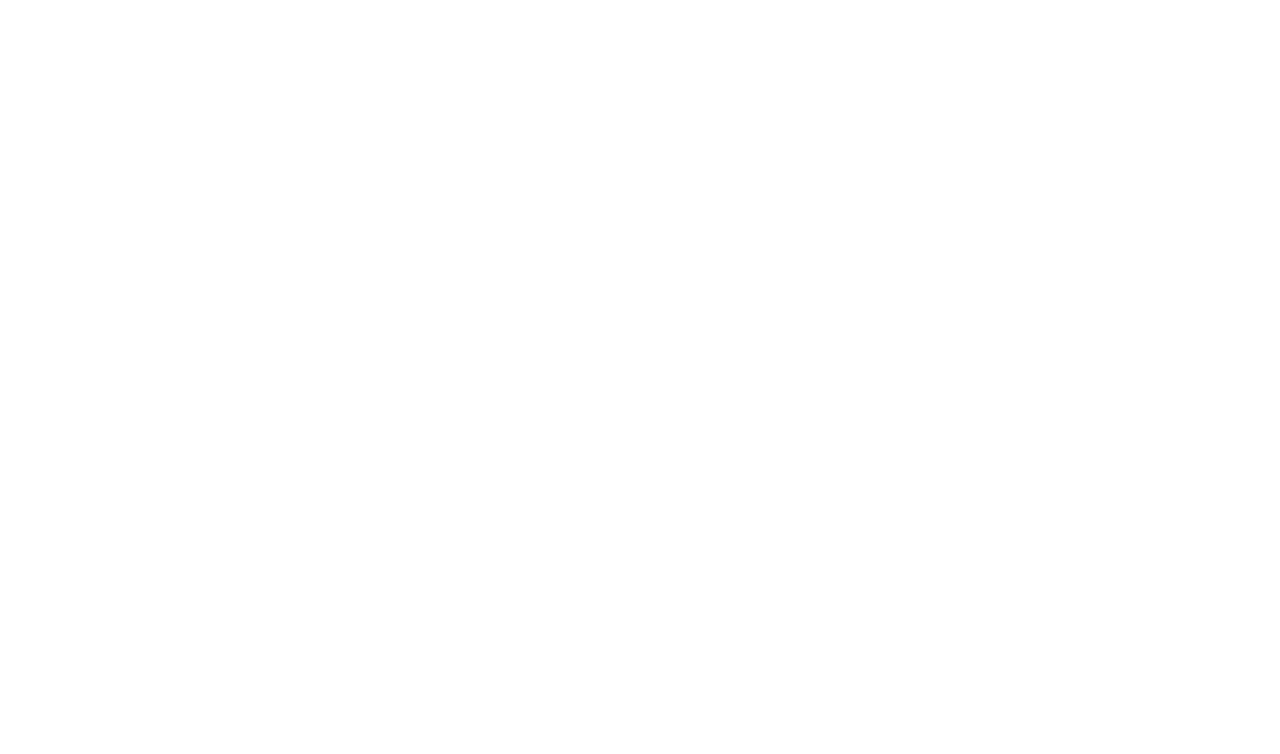
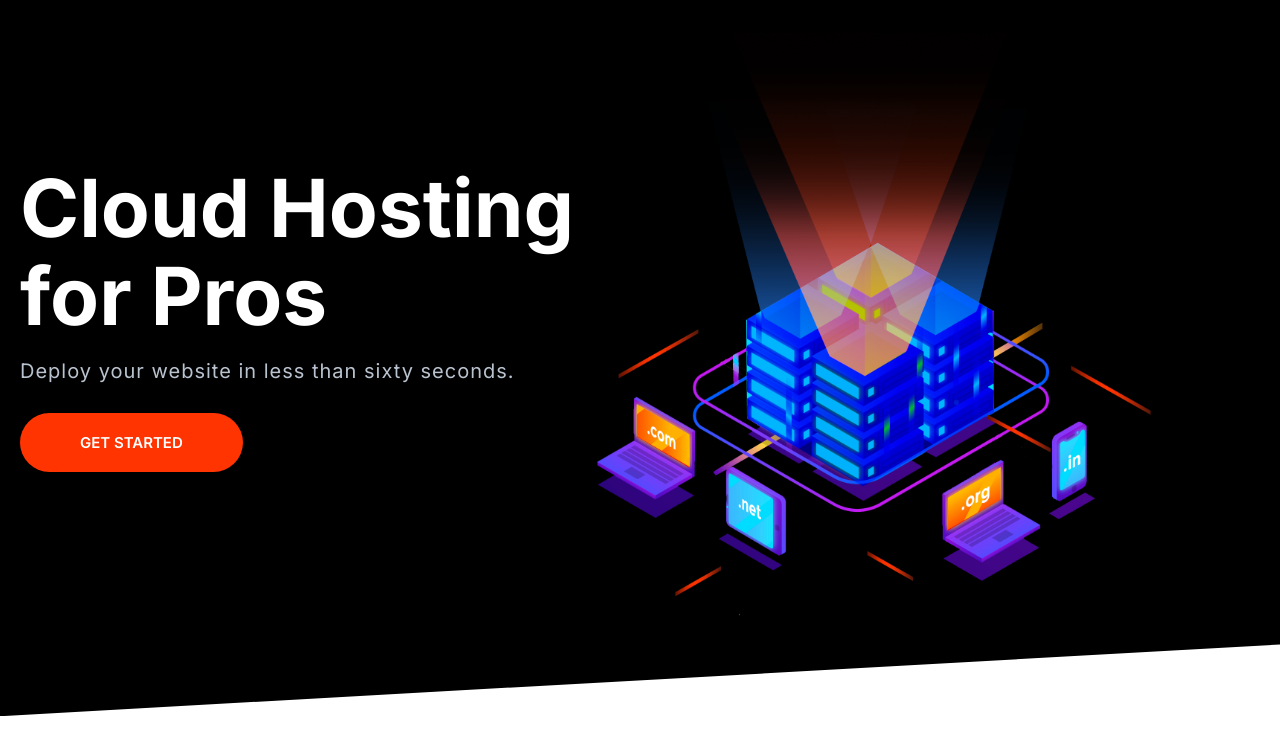
Before and after one commit to faysal3875/HTML_PROJECT, a plain HTML site: page index.html in a window 1280 px wide. Drawn offline with Linux system fonts and the light colour scheme.

Commit message:
Define her components.

```diff
--- a/css/stylesheet.css
+++ b/css/stylesheet.css
@@ -21,6 +21,7 @@ body {
   font-family: Inter, Arial, Helvetica, sans-serif;
   font-size: 2.4rem;
   line-height: 1.5;
+  line-height:1.1;
   color: var(--color-body);
 }
 
@@ -608,3 +609,29 @@ a {
     border: 0;
   }
 }
+
+/* Hero */
+.hero{
+  clip-path: polygon(0 0, 100% 0%, 100% 90%, 0 100%);
+}
+.hero__tagline {
+  font-size: 2rem;
+  color: #b9c3cf;
+  letter-spacing: 1px;
+  margin: 2rem 0 5rem;
+}
+
+.hero__image {
+  width: 100%;
+}
+
+@media screen and (min-width: 768px) {
+  .hero{
+    padding-top: 0;
+  }
+  .hero__content{
+    text-align: left;
+    align-self: center;
+  }
+
+}
--- a/index.html
+++ b/index.html
@@ -14,7 +14,17 @@
 </head>
 
 <body>
-
+  <section class="block block--dark block--skewed-left hero">
+    <div class="container grid grid--1x2">
+      <header class="block__header hero__content">
+        <h1 class="block__heading">Cloud Hosting for Pros</h1>
+        <p class="hero__tagline">Deploy your website in less than sixty seconds.</p>
+        <a href="" class="btn btn--accent btn--stretched">Get Started</a>
+      </header>
+      <img class="hero__image" src="./css/images/banner.png" alt="">
+    </div>
+  </section>
 </body>
 <script src="/css/js/main.js"></script>
+
 </html>
```
Also changed, not shown: css/images/banner.png (added).
